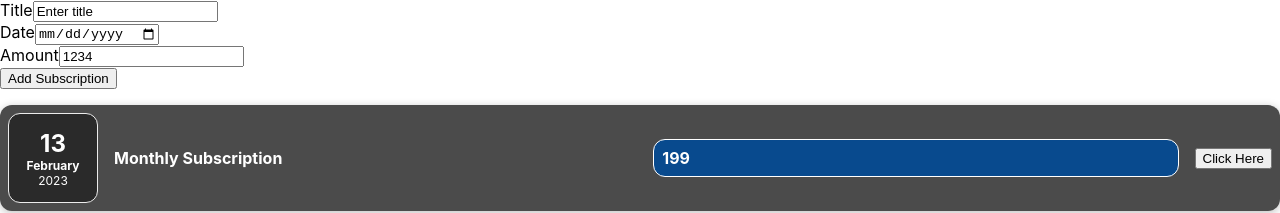
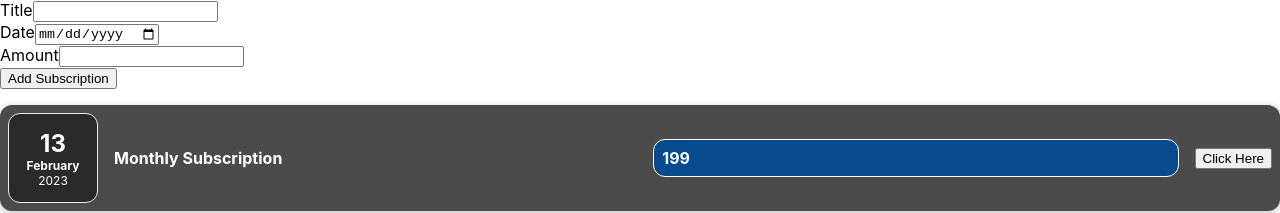
Before and after one commit to akashmukherjee009/tutorial_learnvern, a React (Create React App) app: page / in a window 1280 px wide. Shown: the top 213 px of the page. Built offline with nearby package versions, Linux system fonts and the light colour scheme.

Commit message:
send data to parent class

```diff
--- a/src/App.js
+++ b/src/App.js
@@ -24,10 +24,14 @@ function App() {
     }
 
   ]
+  const  addSubscriptionHandler=(data)=>{
+    subscriptions.push(data)
+    console.log('on add subscription',data);
+  }
 
   return (
     <div className="App">
-      <NewSubscription />
+      <NewSubscription  onAddSubscription={addSubscriptionHandler}/>
       <Subcription date={subscriptions[0].date} title={subscriptions[0].title} price={subscriptions[0].price}/>
       <Subcription date={subscriptions[1].date} title={subscriptions[1].title} price={subscriptions[1].price}/>
       <Subcription date={subscriptions[2].date} title={subscriptions[2].title} price={subscriptions[2].price}/>
--- a/src/components/subscription/newSubscription/FromSubscription.jsx
+++ b/src/components/subscription/newSubscription/FromSubscription.jsx
@@ -2,18 +2,19 @@ import { useState } from "react";
 import "./newSubscription.css"
 
 
-const FromSubscription = () => {
+
+const FromSubscription = (props) => {
     // const [userTitle,setuserTitle]= useState("")
     // const [userDate,setuserDate]= useState("")
     // const [userAmount,setuserAmount]= useState("")
-    const [form, setForm]= useState({userTitle:'Enter title', userDate:'', userAmount:'1234'})
+    const [form, setForm]= useState({userTitle:'', userDate:'', userAmount:''})
     const titleChangeHandler= (events)=>{
         // setuserTitle(events.target.value)
         // setForm({...form, userTitle: events.target.value})
         setForm((prevState)=>{
             return {...prevState, userTitle: events.target.value}
         })
-        console.log(form);
+        // console.log(form);
     }
     const dateChangeHandler= (events)=>{
         // setuserDate(events.target.value)
@@ -21,7 +22,7 @@ const FromSubscription = () => {
         setForm((prevState)=>{
             return {...prevState, userDate: events.target.value}
         })
-        console.log(form);
+        // console.log(form);
     }
     const amountChangeHandler= (events)=>{
         // setuserAmount(events.target.value)
@@ -29,12 +30,15 @@ const FromSubscription = () => {
         setForm((prevState)=>{
             return {...prevState, userAmount: events.target.value}
         })
-        console.log(form);
+        // console.log(form);
     }
     const submitHandler=(events)=>{
         events.preventDefault()
+
         const subscription= {title: form.userTitle, amount: form.userAmount, date: Date(form.userDate)}
-        console.log(subscription);
+        props.onSave(subscription)
+
+        console.log('on save',subscription);
     }
 
   return (
--- a/src/components/subscription/newSubscription/NewSubscription.jsx
+++ b/src/components/subscription/newSubscription/NewSubscription.jsx
@@ -1,10 +1,15 @@
 import React from 'react'
 import FromSubscription from './FromSubscription'
 
-const NewSubscription = () => {
+const NewSubscription = (props) => {
+  const onSaveHandler= (data)=>{
+    const subscriptionData= {...data, id: Math.random().toString()}
+    props.onAddSubscription(subscriptionData)
+    console.log('on submit', subscriptionData);
+  }
   return (
     <div>
-      <FromSubscription />
+      <FromSubscription onSave={onSaveHandler}/>
     </div>
   )
 }
```
